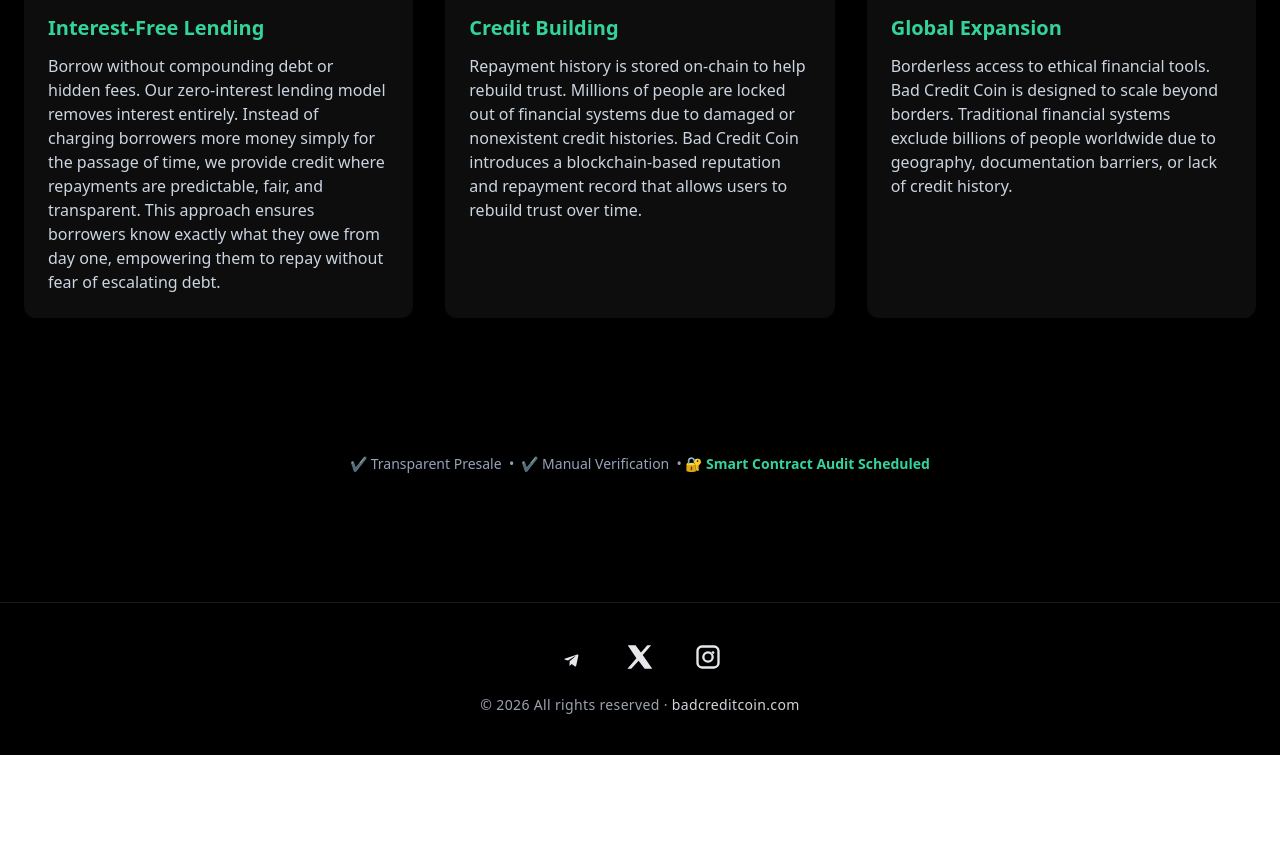
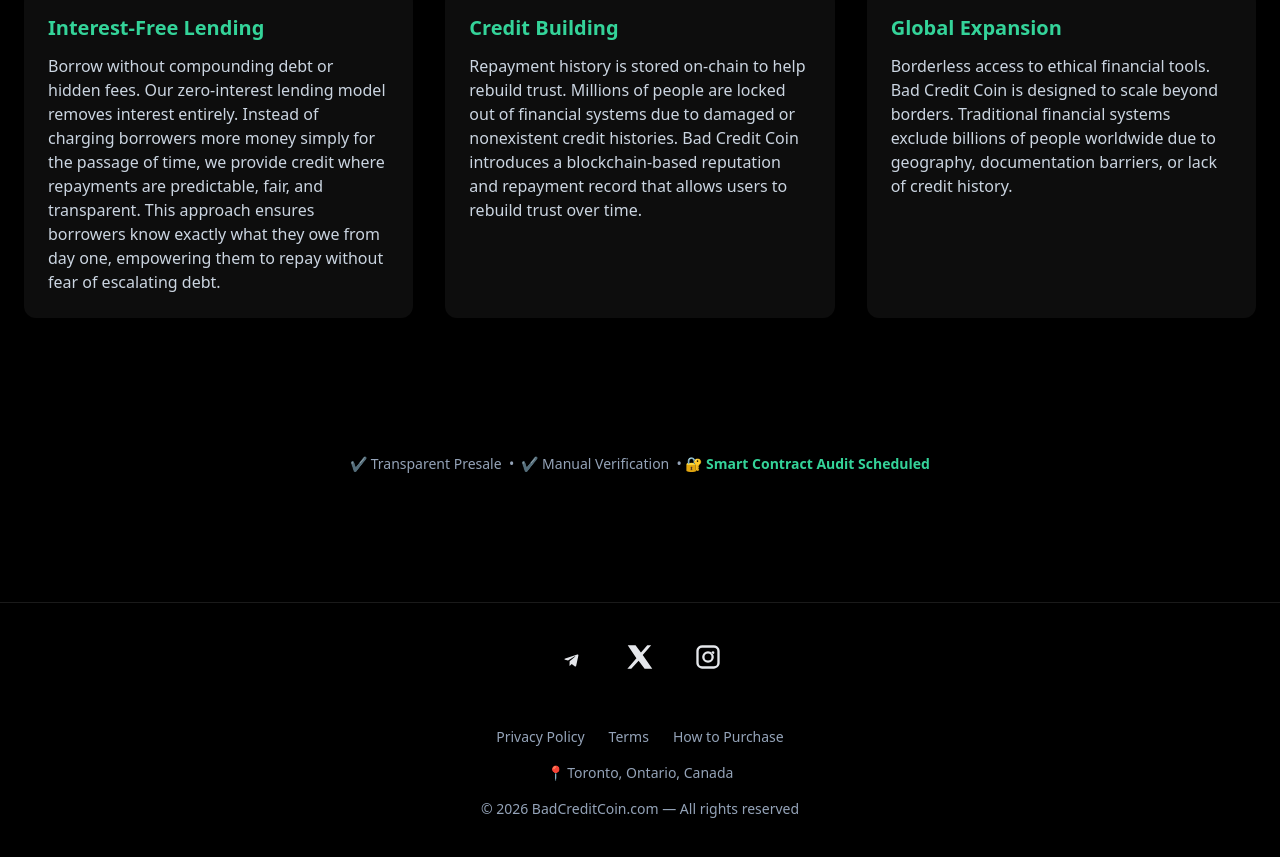
Before and after one commit to jahangirchoudhry1978-star/bad-credit-coin, a React (Vite) app: page / in a window 1280 px wide. Shown: the part 1639-2496 px from the top of the page. Before the commit the page ends 2394 px from the top, so only its background shows below. Built offline with nearby package versions, Linux system fonts and the light colour scheme.

Commit message:
Fix PrivacyPolicy casing issue

```diff
--- a/src/App.tsx
+++ b/src/App.tsx
@@ -3,7 +3,9 @@
 import { Doughnut } from "react-chartjs-2";
 import "chart.js/auto";
 import Presale from "./Presale";
-
+import PrivacyPolicy from "./PrivacyPolicy";
+import Terms from "./Terms";
+import HowToPurchase from "./HowToPurchase";
 
 // --------------------
 // MetaMask typing (TypeScript safe)
@@ -35,6 +37,9 @@
   | "governance"
   | "apply"
   | "presale"
+  | "privacy"
+  | "terms"
+  | "howtopurchase"
 >("home");
 
  // --------------------
@@ -674,6 +679,9 @@
     🔐 Smart Contract Audit Scheduled
   </span>
 </div>
+{page === "privacy" && <PrivacyPolicy />}
+{page === "terms" && <Terms />}
+{page === "howtopurchase" && <HowToPurchase />}
 
 {/* FOOTER */}
 <footer className="mt-32 border-t border-white/10 bg-black/90 dark:bg-black">
@@ -736,10 +744,17 @@
     </div>
 
     {/* Copyright */}
-    <div className="text-sm text-gray-400 text-center tracking-wide">
-      © {new Date().getFullYear()} All rights reserved ·{" "}
-      <span className="text-gray-300">badcreditcoin.com</span>
-    </div>
+<div className="flex flex-col items-center gap-4 mt-8 text-sm text-slate-400">
+  <div className="flex gap-6">
+    <button onClick={() => setPage("privacy")}>Privacy Policy</button>
+    <button onClick={() => setPage("terms")}>Terms</button>
+    <button onClick={() => setPage("howtopurchase")}>How to Purchase</button>
+  </div>
+
+  <p>📍 Toronto, Ontario, Canada</p>
+  <p>© {new Date().getFullYear()} BadCreditCoin.com — All rights reserved</p>
+</div>
+
 
   </div>
 </footer>
```
Also changed, not shown: src/HowToPurchase.tsx (added), src/PrivacyPolicy.tsx (added), src/Terms.tsx (added).
